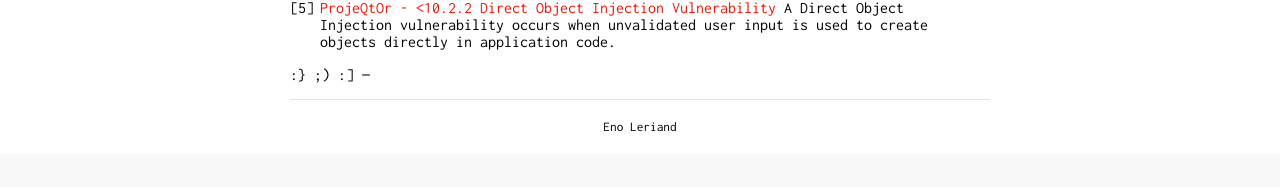
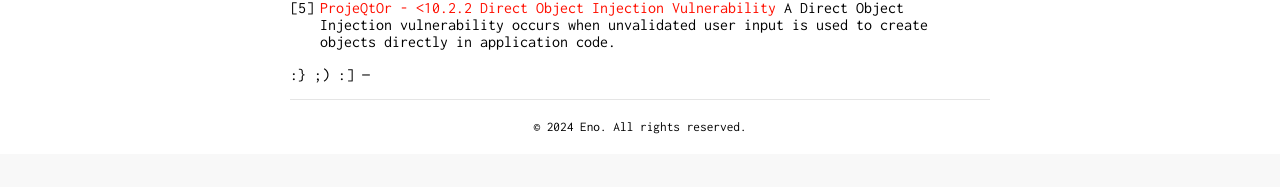
Before and after one commit to z0rs/me, a Jekyll site: the page built from index.md, in a window 1280 px wide. Shown: the part 1679-1866 px from the top of the page. Built offline with Jekyll 4.4.1, drawn with Linux system fonts in a browser that asks for light colours.

Commit message:
Update _config.yml

```diff
--- a/_config.yml
+++ b/_config.yml
@@ -3,13 +3,12 @@ url: "https://z0rs.github.io"
 baseurl: "/me/"
 
 markdown: kramdown
-#ins_logo: "./bits-logo.png"
 
 tracking_id: #
 
 footer: yes
 footer_url: "https://z0rs.github.io"
-footer_text: "Eno Leriand"
+footer_text: "© 2024 Eno. All rights reserved."
 
 sass:
     style: compressed
```
